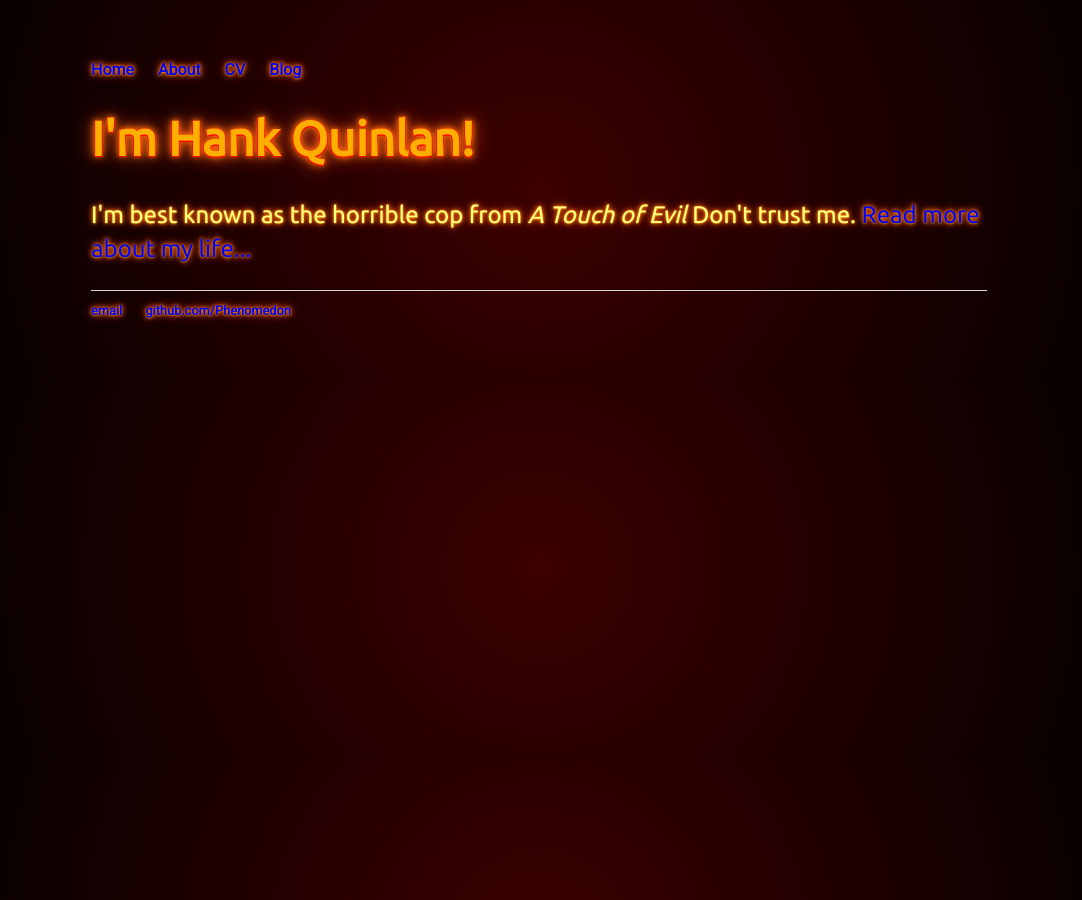
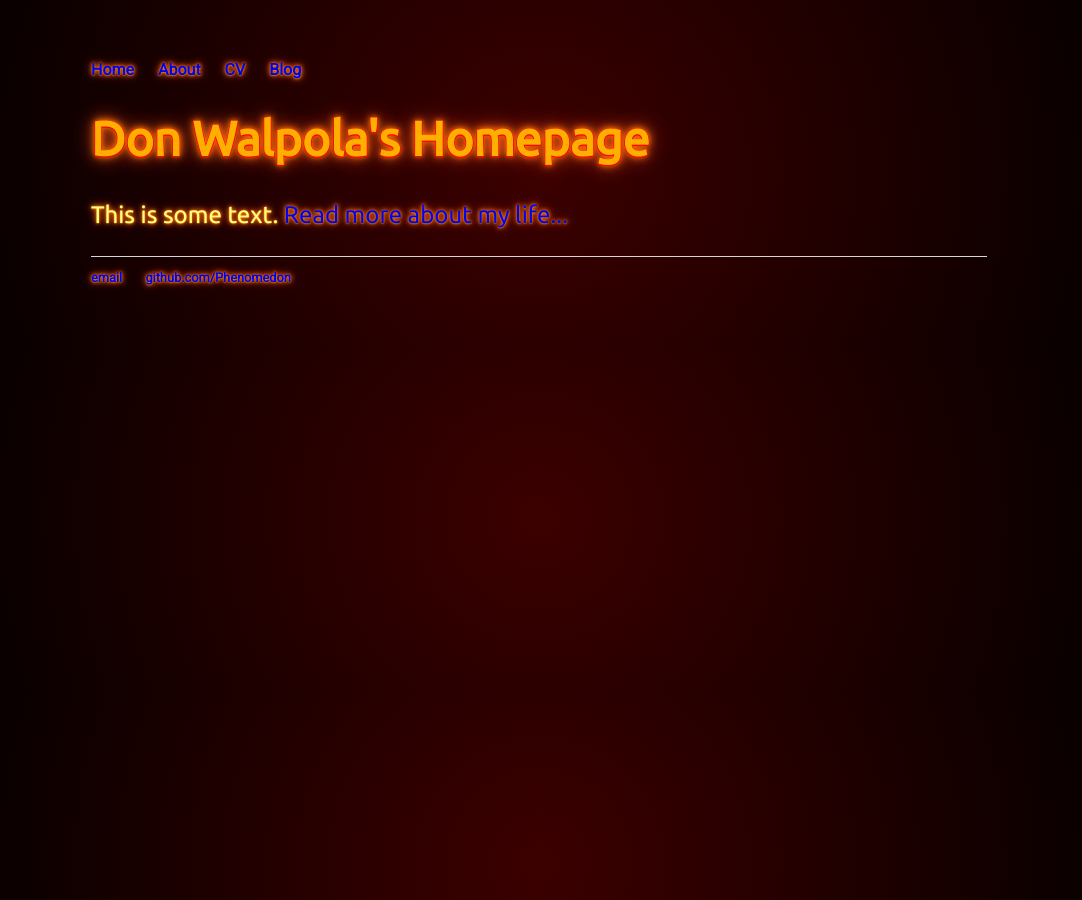
Before and after one commit to Phenomedon/Phenomedon.github.io, a Jekyll site: the page built from index.html, in a window 1280 px wide. Shown: the whole page, without its empty margins (101-1183 px from the left). Built offline with Jekyll 4.4.1, drawn with Linux system fonts in a browser that asks for light colours.

Commit message:
Update index.html

```diff
--- a/index.html
+++ b/index.html
@@ -3,6 +3,6 @@ layout: default
 title: Hank Quinlan, Horrible Cop
 ---
     		<div class="blurb">
-        		<h1>I'm Hank Quinlan!</h1>
-				<p>I'm best known as the horrible cop from <em>A Touch of Evil</em> Don't trust me. <a href="/about">Read more about my life...</a></p>
+        		<h1>Don Walpola's Homepage</h1>
+				<p>This is some text. <a href="/about">Read more about my life...</a></p>
     		</div><!-- /.blurb -->
```
